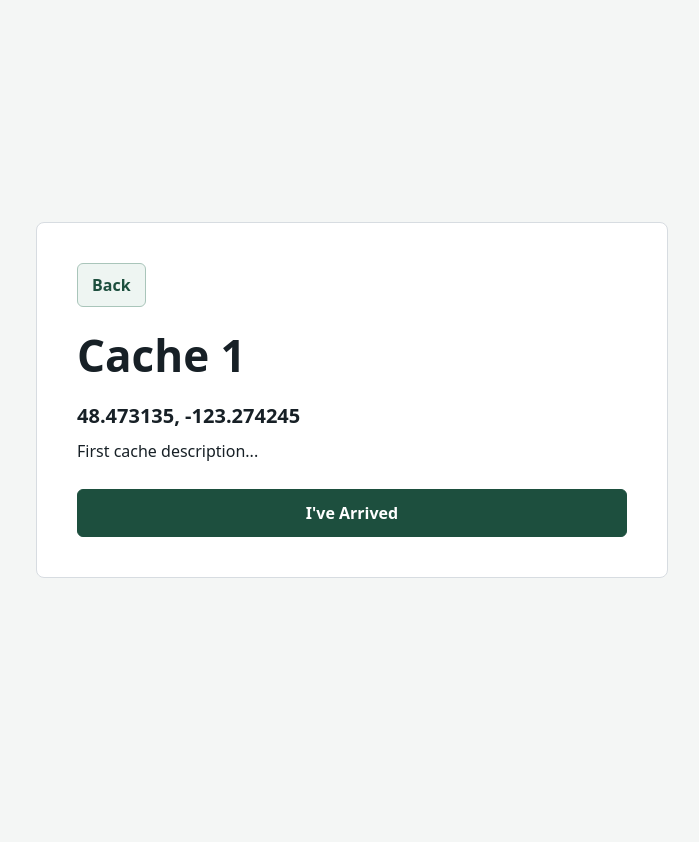
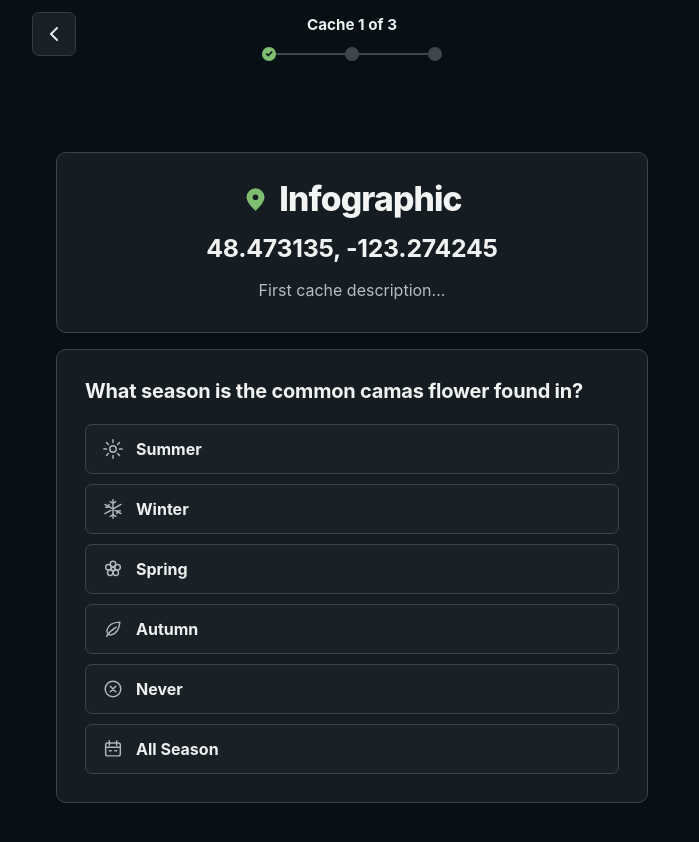
Before and after one commit to nadya-kievit/Meet-Garry, a React (Vite) app: page / in a window 1280 px wide. Both pictures are taken after a click on the button "View First Cache". Shown: the top 842 px of the page, without its empty margins (288-987 px from the left). Before the commit the page ends 800 px from the top, so only its background shows below. Built offline with nearby package versions, Linux system fonts and the light colour scheme.

Commit message:
Updated styling

```diff
--- a/index.html
+++ b/index.html
@@ -2,14 +2,14 @@
 <html lang="en">
   <head>
     <meta charset="UTF-8" />
-    <link rel="icon" type="image/svg+xml" href="/favicon.svg" />
+    <link rel="icon" type="png" href="/garry-oak-icon.png" />
     <meta name="viewport" content="width=device-width, initial-scale=1.0" />
     <meta name="theme-color" content="#f4f6f5" />
     <meta
       name="description"
       content="A simple multi-cache geocaching activity prototype."
     />
-    <title>Multi-Cache Placeholder</title>
+    <title>Meet Garry</title>
   </head>
   <body>
     <div id="root"></div>
--- a/src/App.css
+++ b/src/App.css
@@ -9,64 +9,260 @@
 	padding: 24px 16px;
 }
 
+.site-shell--top {
+	align-items: start;
+}
+
 .card {
-	padding: 24px;
-	background: #ffffff;
-	border: 1px solid #d7dce1;
-	border-radius: 8px;
+	width: 100%;
+	padding: 8px;
+}
+
+.landing-page {
+	display: flex;
+	flex-direction: column;
+	min-height: calc(100svh - 64px);
+}
+
+.landing-intro {
+	margin: auto 0;
+	text-align: center;
+}
+
+.landing-actions {
+	margin-top: auto;
+	padding-top: 32px;
+	padding-bottom: env(safe-area-inset-bottom);
+}
+
+.cache-info-panel,
+.quiz {
+	padding: 20px;
+	background: #151d22;
+	border: 1px solid #39444b;
+	border-radius: 10px;
+}
+
+.cache-info-panel {
+	text-align: center;
+}
+
+.cache-title-row {
+	display: flex;
+	align-items: center;
+	justify-content: center;
+	gap: 10px;
+	margin-bottom: 14px;
+}
+
+.cache-info-panel .cache-title-row h1 {
+	margin: 0;
+	color: #f3f5f4;
+	font-size: clamp(1.6rem, 7vw, 2.1rem);
+	font-weight: 780;
+	line-height: 1.1;
+	letter-spacing: -0.025em;
+}
+
+.map-pin-icon {
+	flex: 0 0 27px;
+	width: 27px;
+	height: 27px;
+	fill: #7fbd70;
+}
+
+.map-pin-icon circle {
+	fill: #151d22;
+}
+
+.cache-info-panel h2 {
+	margin: 0 0 14px;
+	color: #f1f3f2;
+	font-size: clamp(1.2rem, 6vw, 1.55rem);
+	font-weight: 750;
+}
+
+.cache-info-panel p {
+	color: #b7bec2;
+}
+
+.quiz {
+	margin-top: 16px;
+}
+
+.quiz h2 {
+	margin: 0;
+	color: #f1f3f2;
+	font-size: 1.25rem;
+	font-weight: 750;
+	line-height: 1.3;
 }
 
 .primary-button,
 .answer-button {
 	width: 100%;
-	min-height: 48px;
+	min-height: 50px;
 	padding: 12px 16px;
-	border: 1px solid #1d4f3e;
-	border-radius: 6px;
+	border-radius: 7px;
 	font: inherit;
-	font-weight: 700;
+	font-weight: 650;
 	cursor: pointer;
 }
 
 .primary-button {
 	margin-top: 24px;
-	color: #ffffff;
-	background: #1d4f3e;
+	color: #f8faf8;
+	background: #5d9954;
+	border: 1px solid #7fbd70;
 }
 
 .primary-button:hover {
-	background: #153c2f;
+	background: #6aa75f;
+}
+
+.cache-navigation {
+	position: fixed;
+	top: 0;
+	left: 50%;
+	z-index: 10;
+	display: grid;
+	grid-template-columns: 44px minmax(0, 1fr) 44px;
+	align-items: start;
+	gap: 12px;
+	width: min(calc(100% - 32px), 640px);
+	margin: 0;
+	padding: max(12px, env(safe-area-inset-top)) 0 12px;
+	background: #071015;
+	transform: translateX(-50%);
+}
+
+.page-with-fixed-navigation {
+	padding-top: 76px;
 }
 
 .back-button {
 	display: inline-flex;
 	align-items: center;
-	gap: 8px;
+	justify-content: center;
+	width: 44px;
 	min-height: 44px;
-	margin: 0 0 24px;
-	padding: 9px 14px;
-	color: #1d4f3e;
-	background: #eef5f2;
-	border: 1px solid #a9c5ba;
-	border-radius: 6px;
-	font: inherit;
-	font-weight: 700;
+	margin: 0;
+	padding: 0;
+	color: #e7ebea;
+	background: #172026;
+	border: 1px solid #303b42;
+	border-radius: 7px;
 	cursor: pointer;
 }
 
-.back-button span {
-	font-size: 1.2rem;
+.back-button svg {
+	width: 24px;
+	height: 24px;
+	fill: none;
+	stroke: currentColor;
+	stroke-width: 2;
+	stroke-linecap: round;
+	stroke-linejoin: round;
+}
+
+.back-button:hover {
+	background: #202b31;
+	border-color: #49565e;
+}
+
+.cache-progress {
+	min-width: 0;
+}
+
+.progress-summary {
+	display: flex;
+	align-items: center;
+	justify-content: space-between;
+	gap: 16px;
+	color: #edf0ef;
+	font-size: 0.875rem;
+	font-weight: 650;
+}
+
+.cache-progress--landing {
+	margin-top: 16px;
+	padding: 16px;
+	background: #151d22;
+	border: 1px solid #39444b;
+	border-radius: 9px;
+}
+
+.cache-progress--landing .progress-track {
+	display: flex;
+	gap: 8px;
+	margin-top: 13px;
+}
+
+.cache-progress--landing .progress-step {
+	flex: 1;
+	height: 4px;
+	background: #303a40;
+	border-radius: 999px;
+}
+
+.cache-progress--landing .progress-step--active {
+	background: #7fbd70;
+}
+
+.cache-progress--header {
+	padding-top: 3px;
+}
+
+.cache-progress--header .progress-summary {
+	justify-content: center;
+	font-size: 0.95rem;
+}
+
+.cache-progress--header .progress-track {
+	position: relative;
+	display: flex;
+	justify-content: space-between;
+	max-width: 180px;
+	margin: 13px auto 0;
+}
+
+.cache-progress--header .progress-track::before,
+.cache-progress--header .progress-track::after {
+	position: absolute;
+	top: 50%;
+	left: 0;
+	height: 2px;
+	content: '';
+	transform: translateY(-50%);
+}
+
+.cache-progress--header .progress-track::before {
+	right: 0;
+	background: #3c464c;
+}
+
+.cache-progress--header .progress-track::after {
+	width: var(--progress);
+	background: #7fbd70;
+}
+
+.cache-progress--header .progress-step {
+	position: relative;
+	z-index: 1;
+	display: grid;
+	place-items: center;
+	width: 14px;
+	height: 14px;
+	color: #071015;
+	background: #3c464c;
+	border-radius: 50%;
+	font-size: 0.6rem;
+	font-weight: 800;
 	line-height: 1;
 }
 
-.back-button:hover {
-	color: #153c2f;
-	background: #dfece7;
-	border-color: #6f9d8b;
-}
-
-.quiz h2 {
-	margin-top: 0;
+.cache-progress--header .progress-step--active {
+	background: #7fbd70;
 }
 
 .answer-list {
@@ -76,46 +272,119 @@
 }
 
 .answer-button {
-	color: #172026;
+	display: flex;
+	align-items: center;
+	gap: 12px;
+	color: #edf0ef;
 	text-align: left;
-	background: #ffffff;
-	border-color: #9aa4ad;
+	background: #192126;
+	border: 1px solid #39444b;
+}
+
+.answer-icon {
+	flex: 0 0 22px;
+	width: 22px;
+	height: 22px;
+	fill: none;
+	stroke: #aeb7bb;
+	stroke-width: 1.6;
+	stroke-linecap: round;
+	stroke-linejoin: round;
 }
 
 .answer-button:hover:not(:disabled) {
-	background: #eef3f1;
-	border-color: #1d4f3e;
+	color: #ffffff;
+	background: #202b2f;
+	border-color: #6b9962;
+}
+
+.answer-button:hover:not(:disabled) .answer-icon {
+	stroke: #83bd76;
 }
 
 .answer-button:disabled {
-	color: #687179;
-	background: #f1f3f4;
+	color: #8f989c;
+	background: #12191d;
+	border-color: #2d373d;
 	cursor: default;
 }
 
 .primary-button:focus-visible,
 .answer-button:focus-visible,
-.back-button:focus-visible {
-	outline: 3px solid #8cc7b2;
+.back-button:focus-visible,
+.learn-more-button:focus-visible {
+	outline: 3px solid #7fbd70;
 	outline-offset: 2px;
 }
 
 .feedback {
 	margin-top: 18px;
-	padding: 10px 12px;
-	border-left: 4px solid;
+	padding: 11px 13px;
+	border: 1px solid;
+	border-radius: 7px;
 }
 
 .feedback-error {
-	color: #7a1c1c;
-	background: #fff0f0;
-	border-color: #b52c2c;
+	color: #efb3b3;
+	background: #2a181a;
+	border-color: #734247;
 }
 
 .feedback-success {
-	color: #16523e;
-	background: #e9f5f0;
-	border-color: #227555;
+	color: #b8dcae;
+	background: #17251b;
+	border-color: #4c7547;
+}
+
+.learn-more-button {
+	display: grid;
+	grid-template-columns: 44px minmax(0, 1fr) auto;
+	align-items: center;
+	gap: 14px;
+	width: 100%;
+	min-height: 78px;
+	margin-top: 24px;
+	padding: 14px 16px;
+	color: #f1f4f2;
+	text-align: left;
+	background: #142019;
+	border: 1px solid #456c42;
+	border-radius: 9px;
+	font: inherit;
+	font-weight: 700;
+	line-height: 1.3;
+	cursor: pointer;
+}
+
+.learn-more-button:hover {
+	background: #19291e;
+	border-color: #6a9d61;
+}
+
+.learn-more-icon {
+	display: grid;
+	place-items: center;
+	width: 44px;
+	height: 44px;
+	color: #7fbd70;
+	background: #213824;
+	border-radius: 50%;
+}
+
+.learn-more-icon svg {
+	width: 27px;
+	height: 27px;
+	fill: none;
+	stroke: currentColor;
+	stroke-width: 1.6;
+	stroke-linecap: round;
+	stroke-linejoin: round;
+}
+
+.learn-more-arrow {
+	color: #7fbd70;
+	font-size: 1.45rem;
+	line-height: 1;
 }
 
 @media (min-width: 600px) {
@@ -124,6 +393,15 @@
 	}
 
 	.card {
-		padding: 40px;
+		padding: 20px;
+	}
+
+	.landing-page {
+		min-height: calc(100svh - 152px);
+	}
+
+	.cache-info-panel,
+	.quiz {
+		padding: 28px;
 	}
 }
--- a/src/App.jsx
+++ b/src/App.jsx
@@ -1,40 +1,70 @@
 import { useState } from 'react'
+import CacheProgress from './components/CacheProgress.jsx'
 import Quiz from './components/Quiz.jsx'
 import './App.css'
 
 const caches = [
 	{
-		title: '48.473135, -123.274245',
+		title: 'Infographic',
+		coordinates: '48.473135, -123.274245',
 		description: 'First cache description...',
-		question: 'Question....?',
-		answers: ['Option A', 'Option B', 'Option C', 'Option D'],
-		correctAnswer: 'Option B',
+		question: 'What season is the common camas flower found in?',
+		answers: ['Summer', 'Winter', 'Spring', 'Autumn', 'Never', 'All Season'],
+		answerIcons: ['sun', 'snowflake', 'flower', 'leaf', 'x', 'calendar'],
+		correctAnswer: 'Spring',
 	},
 	{
-		title: '48.473135, -123.274245',
+		title: 'Garry Oak Meadow',
+		coordinates: '48.473135, -123.274245',
 		description: 'Second cache description...',
-		question: 'Question....?',
-		answers: ['Option A', 'Option B', 'Option C', 'Option D'],
-		correctAnswer: 'Option C',
+		question: 'How many endangered plant species are home to the wet pools in this meadow?',
+		answers: ['5', '113', '28', '17', 'None'],
+		answerIcons: ['sprout', 'sprout', 'sprout', 'sprout', 'x'],
+		correctAnswer: '17',
 	},
 	{
-		title: '48.473135, -123.274245',
+		title: 'Stqéyə Stone Sculpture',
+		coordinates: '48.473135, -123.274245',
 		description: 'Third cache description...',
-		question: 'Question....?',
-		answers: ['Option A', 'Option B', 'Option C', 'Option D'],
-		correctAnswer: 'Option D',
+		question: 'There are several animals carved into this sculpture. Which of the following is not one of them?',
+		answers: ['Deer', 'Wolf', 'Otter', 'Bird', 'Fish'],
+		answerIcons: ['deer', 'wolf', 'otter', 'bird', 'fish'],
+		correctAnswer: 'Deer',
 	},
 ]
+
+function BackIcon() {
+	return (
+		<svg viewBox="0 0 24 24" aria-hidden="true">
+			<path d="m15 18-6-6 6-6" />
+		</svg>
+	)
+}
+
+function MapPinIcon() {
+	return (
+		<svg className="map-pin-icon" viewBox="0 0 24 24" aria-hidden="true">
+			<path d="M20 10c0 5.3-8 12-8 12S4 15.3 4 10a8 8 0 1 1 16 0Z" />
+			<circle cx="12" cy="10" r="2.5" />
+		</svg>
+	)
+}
+
+function LearnMoreIcon() {
+	return (
+		<svg viewBox="0 0 24 24" aria-hidden="true">
+			<path d="M20.5 3.5C13 3.7 7.7 6.7 6.5 12.2c-.7 3.2 1.7 5.8 4.8 5.1 5.5-1.2 8.5-6.5 9.2-13.8Z" />
+			<path d="M4 21c2.5-4 6.6-8.1 11.5-11" />
+		</svg>
+	)
+}
 
 function App() {
 	const [stage, setStage] = useState('landing')
 
-	const cacheNumber = Number(stage.at(-1))
 	const isCacheStage = stage.startsWith('cache')
-	const isQuizStage = stage.startsWith('quiz')
-	const currentCache = caches[cacheNumber - 1]
-
-	const goToQuiz = () => setStage(`quiz${cacheNumber}`)
+	const cacheNumber = isCacheStage ? Number(stage.slice('cache'.length)) : null
+	const currentCache = cacheNumber ? caches[cacheNumber - 1] : null
 
 	const continueFromQuiz = () => {
 		setStage(cacheNumber === caches.length ? 'success' : `cache${cacheNumber + 1}`)
@@ -43,11 +73,8 @@ function App() {
 	const stages = [
 		'landing',
 		'cache1',
-		'quiz1',
 		'cache2',
-		'quiz2',
 		'cache3',
-		'quiz3',
 		'success',
 	]
 
@@ -60,41 +87,45 @@ function App() {
 	}
 
 	return (
-		<main className="site-shell">
+		<main className={`site-shell ${isCacheStage ? 'site-shell--top' : ''}`}>
 			<div className="card">
 				{stage === 'landing' && (
-					<section aria-labelledby="landing-title">
+					<section className="landing-page" aria-labelledby="landing-title">
+						<div className="landing-intro">
 							<h1 id="landing-title">Meet Garry</h1>
 							<p>Stuff about Garry Oaks here...</p>
+						</div>
+						<div className="landing-actions">
 							<button className="primary-button" onClick={() => setStage('cache1')}>
 								View First Cache
 							</button>
+							<CacheProgress current={0} total={caches.length} variant="landing" />
+						</div>
 					</section>
 				)}
 
 				{isCacheStage && currentCache && (
-					<section aria-labelledby={`cache-${cacheNumber}-title`}>
-						<button className="back-button" onClick={handleBack}>
-							Back
+					<section className="page-with-fixed-navigation" aria-labelledby={`cache-${cacheNumber}-title`}>
+						<div className="cache-navigation">
+							<button className="back-button" onClick={handleBack} aria-label="Go back">
+								<BackIcon />
 							</button>
-						<h1 id={`cache-${cacheNumber}-title`}>Cache {cacheNumber}</h1>
-						<h2>{currentCache.title}</h2>
+							<CacheProgress current={cacheNumber} total={caches.length} />
+							<span aria-hidden="true" />
+						</div>
+						<div className="cache-info-panel">
+							<div className="cache-title-row">
+								<MapPinIcon />
+								<h1 id={`cache-${cacheNumber}-title`}>{currentCache.title}</h1>
+							</div>
+							<h2>{currentCache.coordinates}</h2>
 							<p>{currentCache.description}</p>
-						<button className="primary-button" onClick={goToQuiz}>
-							I&apos;ve Arrived
-						</button>
-					</section>
-				)}
-
-				{isQuizStage && currentCache && (
-					<section aria-labelledby={`quiz-${cacheNumber}-title`}>
-						<button className="back-button" onClick={handleBack}>
-							Back
-						</button>
-						<h1 id={`quiz-${cacheNumber}-title`}>Cache {cacheNumber} Quiz</h1>
+						</div>
 						<Quiz
+							key={cacheNumber}
 							question={currentCache.question}
 							answers={currentCache.answers}
+							answerIcons={currentCache.answerIcons}
 							correctAnswer={currentCache.correctAnswer}
 							continueLabel={
 							cacheNumber === caches.length
@@ -108,14 +139,22 @@ function App() {
 
 				{stage === 'success' && (
 					<section aria-labelledby="success-title">
-						<button className="back-button" onClick={handleBack}>
-							Back
+						<div className="cache-navigation">
+							<button className="back-button" onClick={handleBack} aria-label="Go back">
+								<BackIcon />
 							</button>
-						<p className="eyebrow">Multi-cache complete</p>
+							<CacheProgress current={caches.length} total={caches.length} />
+							<span aria-hidden="true" />
+						</div>
 						<h1 id="success-title">Congratulations!</h1>
 						<p>
-							Multi-cache completed successfully.
+							Goodbye message with call to action...
 						</p>
+						<button className="learn-more-button" onClick={() => {window.location.href = 'https://goert.ca/about/what-are-geo/'}}>
+							<span className="learn-more-icon"><LearnMoreIcon /></span>
+							<span>Learn more about the Garry Oak ecosystem</span>
+							<span className="learn-more-arrow" aria-hidden="true">↗</span>
+						</button>
 					</section>
 				)}
 			</div>
--- /dev/null
+++ b/src/components/CacheProgress.jsx
@@ -0,0 +1,31 @@
+function CacheProgress({ current, total, variant = 'header' }) {
+	const progress = total > 1 ? ((current - 1) / (total - 1)) * 100 : 100
+
+	return (
+		<div
+			className={`cache-progress cache-progress--${variant}`}
+			aria-label={`Cache ${current} of ${total}`}
+		>
+			<div className="progress-summary">
+				<span>{variant === 'landing' ? 'Cache Progress' : `Cache ${current} of ${total}`}</span>
+				{variant === 'landing' && <span>{current} / {total}</span>}
+			</div>
+			<div
+				className="progress-track"
+				style={{ '--progress': `${progress}%` }}
+				aria-hidden="true"
+			>
+				{Array.from({ length: total }, (_, index) => (
+					<span
+						className={`progress-step ${index < current ? 'progress-step--active' : ''}`}
+						key={index}
+					>
+						{variant === 'header' && index < current ? '✓' : ''}
+					</span>
+				))}
+			</div>
+		</div>
+	)
+}
+
+export default CacheProgress
--- a/src/components/Quiz.jsx
+++ b/src/components/Quiz.jsx
@@ -1,6 +1,89 @@
 import { useState } from 'react'
 
-function Quiz({ question, answers, correctAnswer, continueLabel, onContinue }) {
+function AnswerIcon({ name }) {
+	return (
+		<svg className="answer-icon" viewBox="0 0 24 24" aria-hidden="true">
+			{name === 'sun' && (
+				<>
+					<circle cx="12" cy="12" r="3.5" />
+					<path d="M12 2v3M12 19v3M2 12h3M19 12h3M4.9 4.9 7 7M17 17l2.1 2.1M19.1 4.9 17 7M7 17l-2.1 2.1" />
+				</>
+			)}
+			{name === 'snowflake' && (
+				<path d="M12 2v20M3.3 7l17.4 10M3.3 17 20.7 7M9 4l3 2 3-2M9 20l3-2 3 2M4 10l3-.2.8-2.8M20 14l-3 .2-.8 2.8" />
+			)}
+			{name === 'flower' && (
+				<>
+					<circle cx="12" cy="12" r="2" />
+					<circle cx="12" cy="6.5" r="3" />
+					<circle cx="17" cy="10" r="3" />
+					<circle cx="15" cy="16" r="3" />
+					<circle cx="9" cy="16" r="3" />
+					<circle cx="7" cy="10" r="3" />
+				</>
+			)}
+			{name === 'leaf' && (
+				<>
+					<path d="M19.5 4.5C12 4.7 6.7 7.7 5.5 13.2c-.7 3.2 1.7 5.8 4.8 5.1 5.5-1.2 8.5-6.5 9.2-13.8Z" />
+					<path d="M5 20c2.5-4 5.6-7.1 10.5-10" />
+				</>
+			)}
+			{name === 'x' && (
+				<>
+					<circle cx="12" cy="12" r="8.5" />
+					<path d="m9 9 6 6M15 9l-6 6" />
+				</>
+			)}
+			{name === 'calendar' && (
+				<>
+					<rect x="4" y="5.5" width="16" height="14" rx="2" />
+					<path d="M8 3v5M16 3v5M4 10h16M8 14h2M14 14h2" />
+				</>
+			)}
+			{name === 'sprout' && (
+				<>
+					<path d="M12 21V10" />
+					<path d="M12 14c-5 0-7-2.7-7-7 4.8 0 7 2.5 7 7ZM12 10c0-4.3 2.3-6.5 7-6.5 0 4.2-2 6.5-7 6.5Z" />
+				</>
+			)}
+			{name === 'deer' && (
+				<>
+					<path d="M8 9 5 5V2M5 5 2.5 4M16 9l3-4V2M19 5l2.5-1" />
+					<path d="M7 8c1.2-2 3-3 5-3s3.8 1 5 3l-1 8-4 5-4-5-1-8Z" />
+					<path d="M9.5 12h.1M14.5 12h.1M10 16h4" />
+				</>
+			)}
+			{name === 'wolf' && (
+				<>
+					<path d="m5 9 1-6 5 4h2l5-4 1 6-2 8-5 4-5-4-2-8Z" />
+					<path d="M9 12h.1M15 12h.1M10 17l2-2 2 2" />
+				</>
+			)}
+			{name === 'otter' && (
+				<>
+					<circle cx="7" cy="7" r="2.5" />
+					<circle cx="17" cy="7" r="2.5" />
+					<circle cx="12" cy="12" r="8" />
+					<path d="M9 12h.1M15 12h.1M10 16c1.3 1 2.7 1 4 0M7 15l-4 1M7 17l-3 3M17 15l4 1M17 17l3 3" />
+				</>
+			)}
+			{name === 'bird' && (
+				<>
+					<path d="M3 16c4-6 8-8 14-6l4-3-2 5c-3 4-8 6-16 4Z" />
+					<path d="M8 14c2 0 4-1 6-3M6 17l-1 3M10 17v3" />
+				</>
+			)}
+			{name === 'fish' && (
+				<>
+					<path d="M3 12c4-5 9-7 15-3l4-3v12l-4-3c-6 4-11 2-15-3Z" />
+					<circle cx="8" cy="11" r=".7" />
+				</>
+			)}
+		</svg>
+	)
+}
+
+function Quiz({ question, answers, answerIcons, correctAnswer, continueLabel, onContinue }) {
 	const [feedback, setFeedback] = useState('')
 	const [isCorrect, setIsCorrect] = useState(false)
 
@@ -18,15 +101,16 @@ function Quiz({ question, answers, correctAnswer, continueLabel, onContinue }) {
 		<div className="quiz">
 			<h2>{question}</h2>
 			<div className="answer-list" aria-label="Answer choices">
-				{answers.map((answer) => (
+				{answers.map((answer, index) => (
 					<button
-					className="answer-button"
-					disabled={isCorrect}
-					key={answer}
-					onClick={() => checkAnswer(answer)}
-					type="button"
+						className="answer-button"
+						disabled={isCorrect}
+						key={answer}
+						onClick={() => checkAnswer(answer)}
+						type="button"
 					>
-					{answer}
+						<AnswerIcon name={answerIcons[index]} />
+						<span>{answer}</span>
 					</button>
 				))}
 			</div>
--- a/src/index.css
+++ b/src/index.css
@@ -1,9 +1,12 @@
 :root {
-  font-family: system-ui, -apple-system, BlinkMacSystemFont, "Segoe UI", sans-serif;
-  color: #172026;
-  background: #f4f6f5;
+	font-family: Inter, "SF Pro Text", "Segoe UI", system-ui, -apple-system, sans-serif;
+	color: #edf0ef;
+	background: #071015;
 	font-synthesis: none;
 	text-rendering: optimizeLegibility;
+	-webkit-font-smoothing: antialiased;
+	-moz-osx-font-smoothing: grayscale;
+	color-scheme: dark;
 }
 
 * {
@@ -14,6 +17,7 @@ body {
 	min-width: 320px;
 	min-height: 100vh;
 	margin: 0;
+	background: #071015;
 }
 
 #root {
@@ -22,18 +26,24 @@ body {
 
 h1 {
 	margin: 0 0 16px;
+	color: #f3f5f4;
 	font-size: clamp(2rem, 9vw, 2.75rem);
-  line-height: 1.1;
+	font-weight: 780;
+	line-height: 1.08;
+	letter-spacing: -0.025em;
 }
 
 h2 {
 	margin: 24px 0 10px;
 	font-size: 1.25rem;
+	font-weight: 700;
 	line-height: 1.3;
+	letter-spacing: -0.01em;
 }
 
 p {
 	margin: 0;
+	color: #b7bec2;
 	line-height: 1.6;
 }
 
```
Also changed, not shown: public/garry-oak-icon.png (added). Lines whose indentation alone changed are shown as unchanged.
